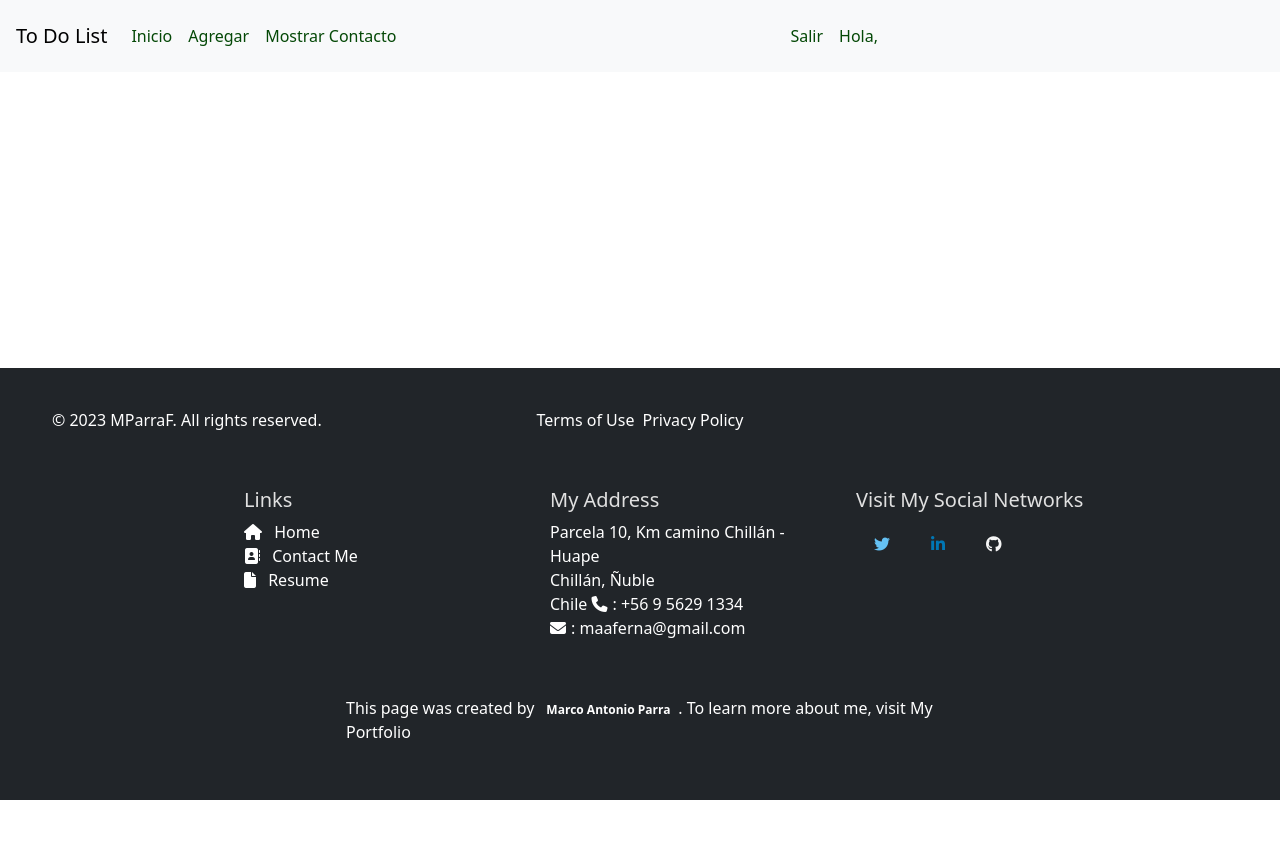
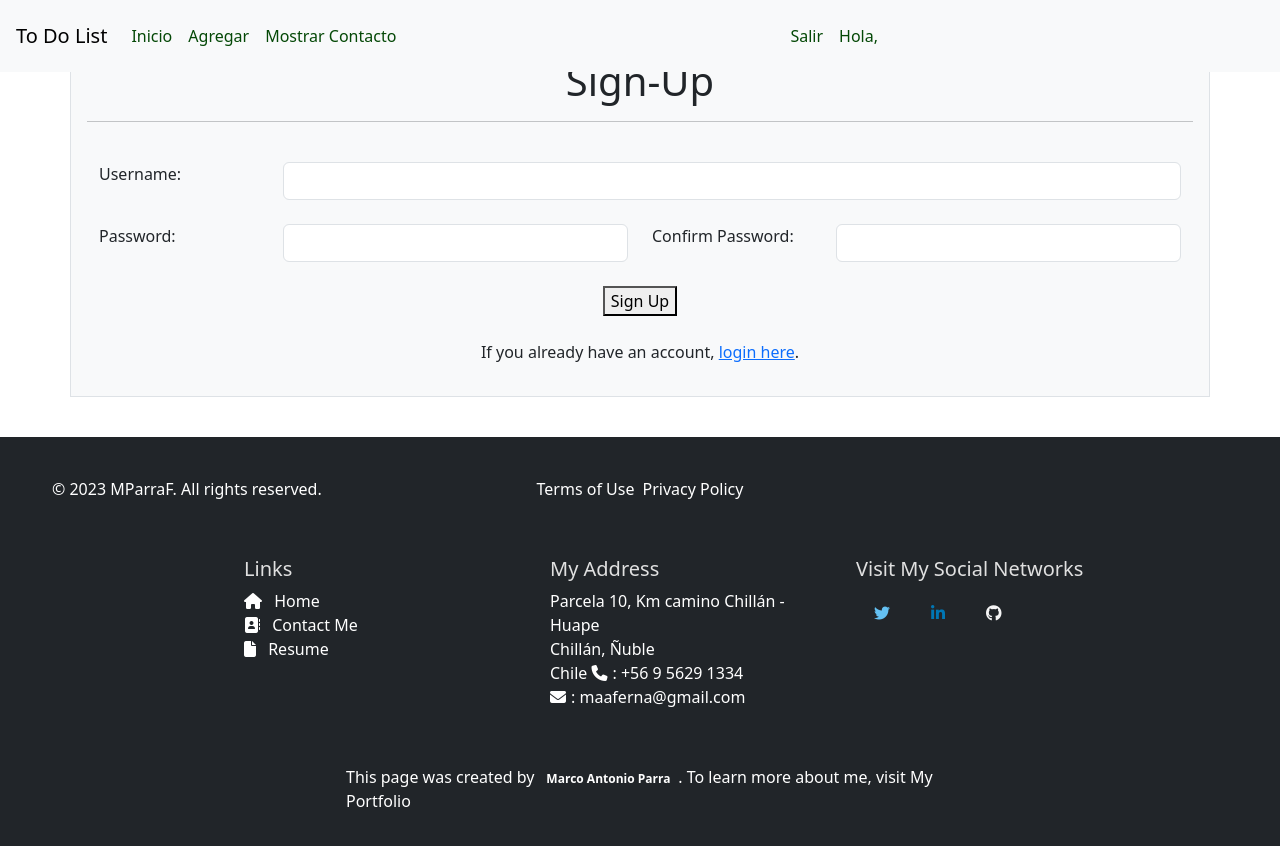
Before and after one commit to maaferna/todo_list_django, a Vue app in the folder frontend/: page /sign-up in a window 1280 px wide. Shown: the top 846 px of the page. Before the commit the page ends 800 px from the top, so only its background shows below. Built offline with nearby package versions, Linux system fonts and the light colour scheme.

Commit message:
The Sign Up views it's working with creation of new User with a 200 response in the backend app

```diff
--- a/frontend/src/store/index.js
+++ b/frontend/src/store/index.js
@@ -3,15 +3,33 @@ import { createStore } from 'vuex';
 export default createStore({
  state: {
     isAuthenticated: false,
+    token: '',
  },
  mutations: {
-    authenticate(state, isAuthenticated) {
-      state.isAuthenticated = isAuthenticated;
+   initializeStore(state) {
+      if (localStorage.getItem('token')) {
+          state.token = localStorage.getItem('token')
+          state.isAuthenticated = true
+      } else {
+          state.token = ''
+          state.isAuthenticated = false
+      }
     },
- },
+    setToken(state, token) {
+      state.token = token
+      state.isAuthenticated = true
+   },
+   removeToken(state) {
+      state.token = ''
+      state.isAuthenticated = false
+   },
+   setUser(state, userData) {
+      // Update the state with the user data
+      state.user = userData;
+    },
+  },
  actions: {
-    authenticate({ commit }, isAuthenticated) {
-      commit('authenticate', isAuthenticated);
-    },
- },
+   },
+ modules: {
+   }
 });
--- a/frontend/src/views/Login.vue
+++ b/frontend/src/views/Login.vue
@@ -1,17 +1,53 @@
 <template>
-  <div class="container">
-     <h1>Login</h1>
-     <form @submit.prevent="login">
-       <label for="username">Username:</label>
-       <input v-model="username" type="text" id="username" required>
-       <label for="password">Password:</label>
-       <input v-model="password" type="password" id="password" required>
-       <button type="submit">Login</button>
-     </form>
-     <p>{{ error }}</p>
-     <p>If you don't have an account, <router-link to="/sign-up">register here</router-link>.</p>
+  <div class="main mt-4">
+    <div class="container border p-3 mb-3 mt-3 bg-light text-dark">
+      <div class="row mb-4 text-center">
+        <div class="col">
+          <h1>Login</h1>
+        </div>
+      </div>
+      <div class="container mb-4">
+        <form @submit.prevent="submitForm">
+          <div class="row mb-4">
+            <div class="col-md-2 text-md-right col-md-auto">
+              <label for="username">Username:</label>
+            </div>
+            <div class="col">
+              <input v-model="username" type="text" id="username" required class="form-control">
+            </div>
+          </div>
+
+          <div class="row mb-4">
+            <div class="col-md-2 text-md-right">
+              <label for="password">Password:</label>
+            </div>
+            <div class="col-md-4">
+              <input v-model="password" type="password" id="password" required class="form-control">
+            </div>
+          </div>
+          <div class="row text-center">
+            <div class="col">
+              <button type="submit" class="button-submit">Sign Up</button>
+            </div>
+          </div>
+        </form>
+      </div>
+      <div v-if="errors.length" class="row mb-4">
+        <div class="col">
+          <div class="alert alert-danger" role="alert">
+            <p v-for="error in errors" :key="error">{{ error }}</p>
+          </div>
+        </div>
+      </div>
+      <div class="row text-center">
+        <div class="col">
+          <p>If you already have an account, <router-link to="/login">login here</router-link>.</p>
+        </div>
+      </div>
+    </div>
   </div>
- </template>
+</template>
+
 
  <script>
  // import store from '../store';
@@ -26,7 +62,7 @@
      };
   },
   methods: {
-     async login() {
+     async submitForm() {
        try {
          // Simulate login logic
          await new Promise((resolve) => setTimeout(resolve, 1000));
--- a/frontend/src/views/SignUp.vue
+++ b/frontend/src/views/SignUp.vue
@@ -1,22 +1,65 @@
 <template>
-  <div class="container">
-     <h1>Register</h1>
-     <form @submit.prevent="register">
+  <div class="main mt-4 mb-4">
+    <div class="container border p-3 mb-3 mt-3 bg-light text-dark">
+      <div class="row mb-4 text-center">
+        <div class="col">
+          <h1>Sign-Up</h1>
+          <hr>
+        </div>
+      </div>
+      <div class="container mb-4">
+        <form @submit.prevent="submitForm">
+          <div class="row mb-4">
+            <div class="col-md-2 text-md-right col-md-auto">
               <label for="username">Username:</label>
-       <input v-model="username" type="text" id="username" required>
+            </div>
+            <div class="col">
+              <input v-model="username" type="text" id="username" required class="form-control">
+            </div>
+          </div>
+
+          <div class="row mb-4">
+            <div class="col-md-2 text-md-right">
               <label for="password">Password:</label>
-       <input v-model="password" type="password" id="password" required>
+            </div>
+            <div class="col-md-4">
+              <input v-model="password" type="password" id="password" required class="form-control">
+            </div>
+            <div class="col-md-2 text-md-right">
               <label for="password2">Confirm Password:</label>
-       <input v-model="password2" type="password" id="password2" required>
-       <button type="submit">Register</button>
+            </div>
+            <div class="col">
+              <input v-model="password2" type="password" id="password2" required class="form-control">
+            </div>
+          </div>
+          <div class="row text-center">
+            <div class="col">
+              <button type="submit" class="button-submit">Sign Up</button>
+            </div>
+          </div>
         </form>
-     <p>{{ error }}</p>
+      </div>
+      <div v-if="errors.length" class="row mb-4">
+        <div class="col">
+          <div class="alert alert-danger" role="alert">
+            <p v-for="error in errors" :key="error">{{ error }}</p>
+          </div>
+        </div>
+      </div>
+      <div class="row text-center">
+        <div class="col">
           <p>If you already have an account, <router-link to="/login">login here</router-link>.</p>
+        </div>
+      </div>
+    </div>
   </div>
  </template>
 
  <script>
- //import store from '../store';
+import axios from 'axios';
+import { Toast } from 'bootstrap';
+//import { type } from 'os';
+import store from '../store';
 
  export default {
   name: 'SignUp',
@@ -25,24 +68,68 @@
        username: '',
        password: '',
        password2: '',
-       error: '',
+       errors: []
      };
   },
   methods: {
-     register() {
+     submitForm() {
+      this.errors = [];
       if (this.password !== this.password2) {
-         this.error = 'Passwords do not match. Please try again.';
+         this.errors.push('Passwords do not match. Please try again.');
+       }
+      if (this.password === ''){
+        this.errors.push('The password is too short');
+      }
+      if (this.username === '') {
+        this.errors.push('The username is missing');
+      }
+      if (!this.errors.length) {
+        this.$router.push({ name: 'Home' });
+        const formData = {
+          username: this.username,
+          password: this.password
+        }
+        axios
+          .post("http://127.0.0.1:8000/api/v1/users/", formData)
+          .then(response => {
+            if (response.status === 200 || response.status === 201) {
+              // Extract user data from response
+              const userData = response.data;
+
+              // Store user data (e.g., using Vuex)
+              store.commit('setUser', userData);
+
+              // Display success message
+              Toast({
+                message: 'Account created, welcome!',
+                type: 'is-success',
+                dismissible: true,
+                pauseOnHover: true,
+                duration: 2000,
+                position: 'bottom-right',
+              });
+
+              // Redirect to desired page
+              this.$router.push('/login');
             } else {
-         // Simulate registration logic
-         // ...
-
-         // If the registration is successful, update the Vuex store
-         this.$store.dispatch('authenticate', true);
-
-         // Navigate to the Home page
-         this.$router.push({ name: 'Home' });
+              console.error('Error creating user:', response);
+            }
+          })
+          .catch(error => {
+            if(error.response) {
+              for (const property in error.response.data) {
+                this.errors.push(`${property}: ${error.response.data[property]}`)
+              }
+              console.log(JSON.stringify(error.response.data))
+            }
+            else if (error.message) {
+              this.errors.push("Something went wrong. Please try again")
+              console.log(JSON.stringify(error))
+            }
+          });
         }
       },
     },
- };
+  }
  </script>
+  "
```
Lines whose indentation alone changed are shown as unchanged.
